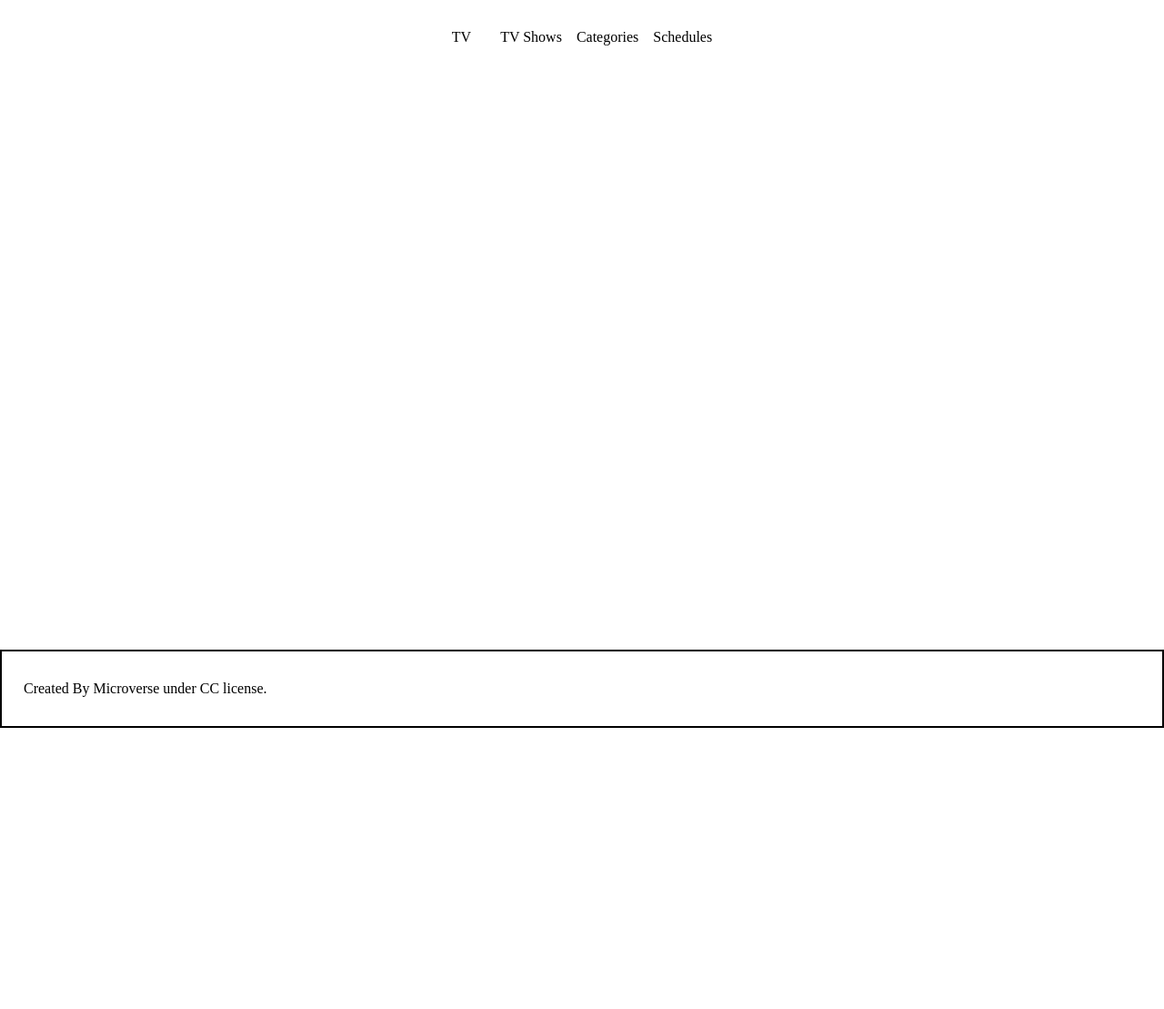
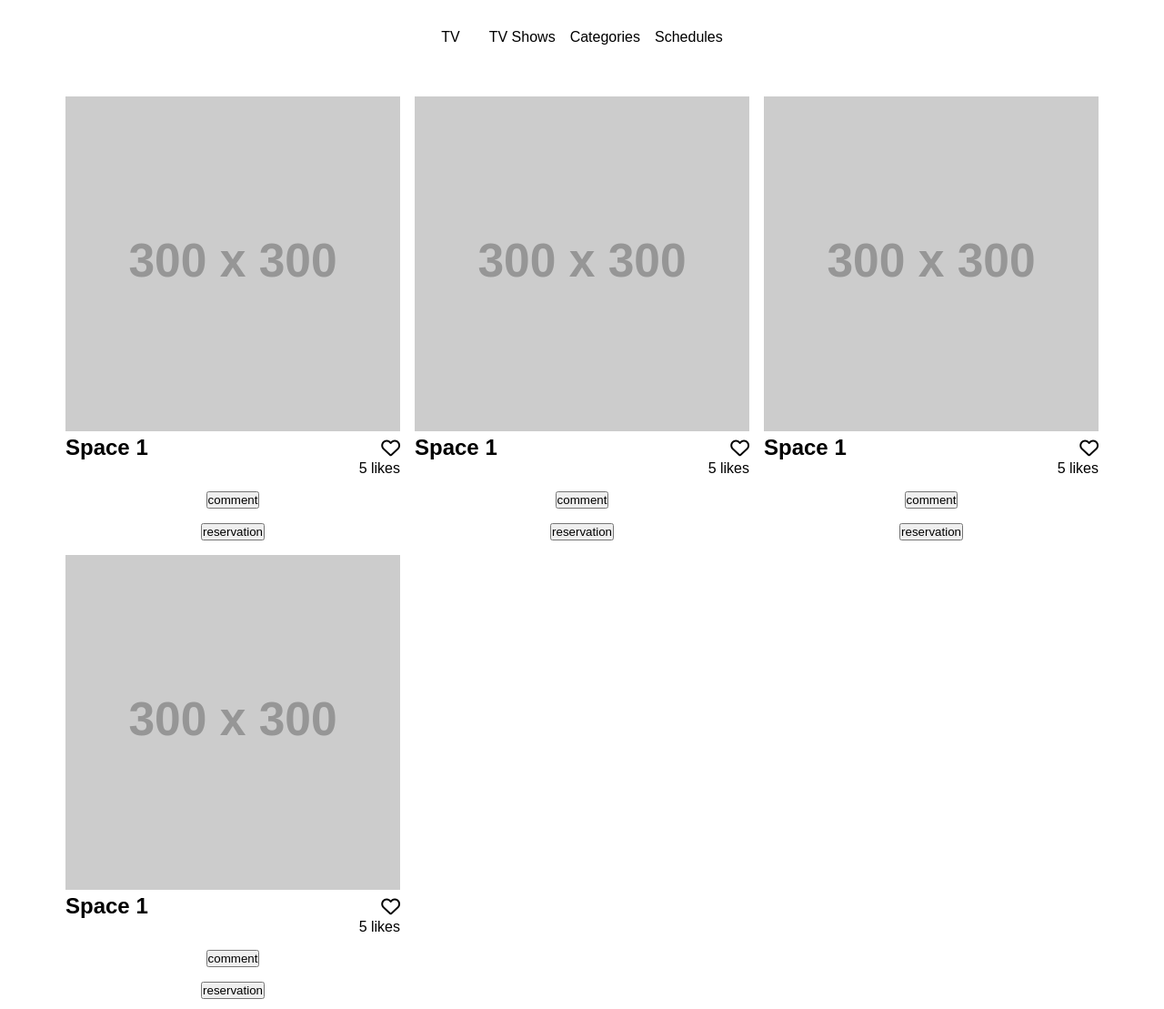
Before and after one commit to waelelsafty07/JavaScript-capstone-project, a website built with webpack: page src/index.html in a window 1280 px wide. Shown: the top 1109 px of the page at 91% size. Before the commit the page ends 800 px from the top, so only its background shows below. Built offline with nearby package versions, Linux system fonts and the light colour scheme; placeholder pictures from the web are drawn by us.

Commit message:
plan html for list movies

```diff
--- a/src/index.html
+++ b/src/index.html
@@ -4,7 +4,11 @@
     <meta charset="UTF-8">
     <meta http-equiv="X-UA-Compatible" content="IE=edge">
     <meta name="viewport" content="width=device-width, initial-scale=1.0">
-    <title>Document</title>
+    <title>Tv Shows</title>
+    <script
+    src="https://kit.fontawesome.com/4b9cd3dbd3.js"
+    crossorigin="anonymous"
+  ></script>
 </head>
 <body>
 
@@ -18,6 +22,100 @@
             </ul>
         </nav>
     </header>
+    <main class="contient">
+        <section class="d-flex justify-content-center movies-contient">
+            <div class="d-flex flex-wrap movies-item">
+                <div class="movie">
+                    <div class="image-container">
+                        <img class="image" src="https://via.placeholder.com/300" >
+                    </div>
+                    <div class="d-flex flex-d-column movies-body">
+                        <div class="d-flex align-items-center justify-content-space-between movies-title">
+                            <h2>Space 1</h2>
+                            <i class="fa-regular fa-heart"></i>
+                        </div>
+                        <div class="d-flex justify-content-end likes">
+                            <span>5 likes</span>
+                        </div>
+                        <div class="d-flex flex-d-column align-items-center group-btns">
+                            <div class="comment">
+                                <button class="btn btn-comment">comment</button>
+                            </div>
+                            <div class="reservation">
+                                <button class="btn btn-reservation">reservation</button>
+                            </div>
+                        </div>
+                    </div>
+                </div>
+                <div class="movie">
+                    <div class="image-container">
+                        <img class="image" src="https://via.placeholder.com/300" >
+                    </div>
+                    <div class="d-flex flex-d-column movies-body">
+                        <div class="d-flex align-items-center justify-content-space-between movies-title">
+                            <h2>Space 1</h2>
+                            <i class="fa-regular fa-heart"></i>
+                        </div>
+                        <div class="d-flex justify-content-end likes">
+                            <span>5 likes</span>
+                        </div>
+                        <div class="d-flex flex-d-column align-items-center group-btns">
+                            <div class="comment">
+                                <button class="btn btn-comment">comment</button>
+                            </div>
+                            <div class="reservation">
+                                <button class="btn btn-reservation">reservation</button>
+                            </div>
+                        </div>
+                    </div>
+                </div>
+                <div class="movie">
+                    <div class="image-container">
+                        <img class="image" src="https://via.placeholder.com/300" >
+                    </div>
+                    <div class="d-flex flex-d-column movies-body">
+                        <div class="d-flex align-items-center justify-content-space-between movies-title">
+                            <h2>Space 1</h2>
+                            <i class="fa-regular fa-heart"></i>
+                        </div>
+                        <div class="d-flex justify-content-end likes">
+                            <span>5 likes</span>
+                        </div>
+                        <div class="d-flex flex-d-column align-items-center group-btns">
+                            <div class="comment">
+                                <button class="btn btn-comment">comment</button>
+                            </div>
+                            <div class="reservation">
+                                <button class="btn btn-reservation">reservation</button>
+                            </div>
+                        </div>
+                    </div>
+                </div>
+                <div class="movie">
+                    <div class="image-container">
+                        <img class="image" src="https://via.placeholder.com/300" >
+                    </div>
+                    <div class="d-flex flex-d-column movies-body">
+                        <div class="d-flex align-items-center justify-content-space-between movies-title">
+                            <h2>Space 1</h2>
+                            <i class="fa-regular fa-heart"></i>
+                        </div>
+                        <div class="d-flex justify-content-end likes">
+                            <span>5 likes</span>
+                        </div>
+                        <div class="d-flex flex-d-column align-items-center group-btns">
+                            <div class="comment">
+                                <button class="btn btn-comment">comment</button>
+                            </div>
+                            <div class="reservation">
+                                <button class="btn btn-reservation">reservation</button>
+                            </div>
+                        </div>
+                    </div>
+                </div>
+            </div>
+        </section>
+    </main>
 
     <footer>
         <span>Created By Microverse under CC license.</span>
--- a/src/style.css
+++ b/src/style.css
@@ -2,6 +2,10 @@
   margin: 0;
   padding: 0;
   box-sizing: border-box;
+}
+
+body {
+  font-family: sans-serif;
 }
 
 header {
@@ -22,22 +26,62 @@ li {
   display: flex;
 }
 
+.flex-wrap {
+  flex-wrap: wrap;
+}
+
 .justify-content-center {
   justify-content: center;
+}
+
+.justify-content-space-between {
+  justify-content: space-between;
 }
 
 .align-items-center {
   align-items: center;
 }
 
+.justify-content-end {
+  justify-content: flex-end;
+}
+
 .nav-list {
   gap: 1rem;
 }
 
+/*
+* Movies List
+*/
+.contient {
+  margin: 3rem 0;
+}
+
+.movies-item {
+  width: 90%;
+}
+
+.movies-item .movie {
+  flex: 0 0 auto;
+  width: 33.333333%;
+  padding: 0.5rem;
+}
+
+.movies-item .movie .image-container .image {
+  width: 100%;
+}
+
+.movies-item .movie .movies-body .movies-title .fa-heart {
+  font-size: 1.3rem;
+}
+
+.movies-item .movie .movies-body .group-btns > div {
+  margin: 1rem 0 0;
+}
+
 footer > span {
   padding: 2rem 1.5rem;
-  position: fixed;
-  bottom: 0;
+  display: block;
   border: 2px solid black;
   width: 100%;
 }
```
